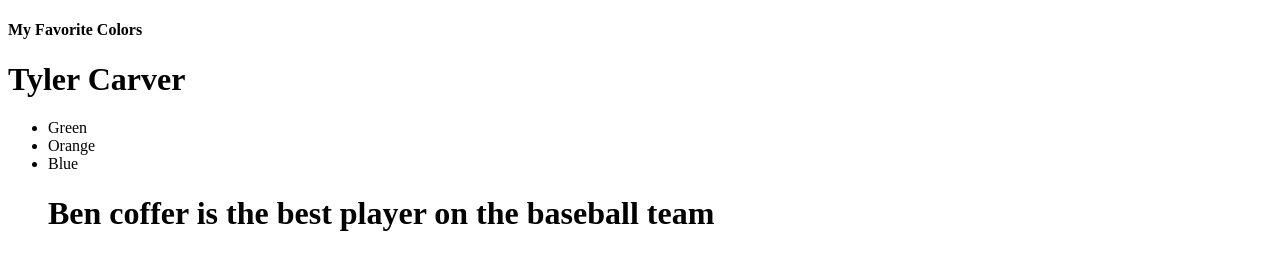
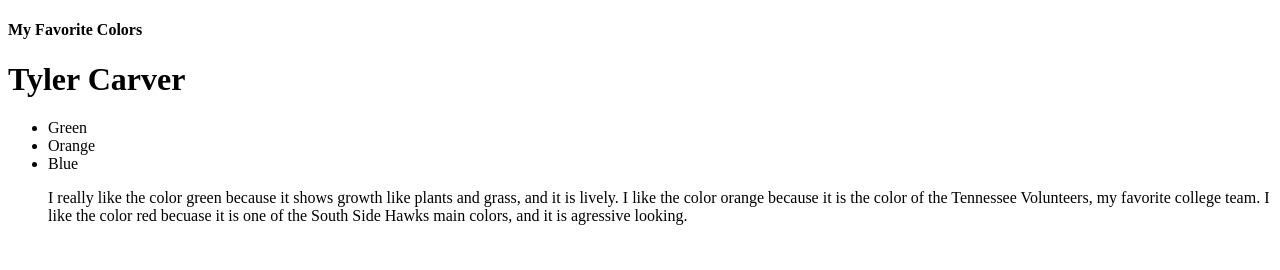
Before and after one commit to thetylercarver/tylercarver, a plain HTML site: page index.html in a window 1280 px wide. Drawn offline with Linux system fonts and the light colour scheme.

Commit message:
project continued

```diff
--- a/index.html
+++ b/index.html
@@ -12,8 +12,8 @@
     <li>Orange</li>
     <li>Blue</li>
 
-<h1>Ben coffer is the best player on the baseball team</h1>
-<p>
+
+<p>I really like the color green because it shows growth like plants and grass, and it is lively. I like the color orange because it is the color of the Tennessee Volunteers, my favorite college team. I like the color red becuase it is one of the South Side Hawks main colors, and it is agressive looking.
 </p>
 
 </body>
```
